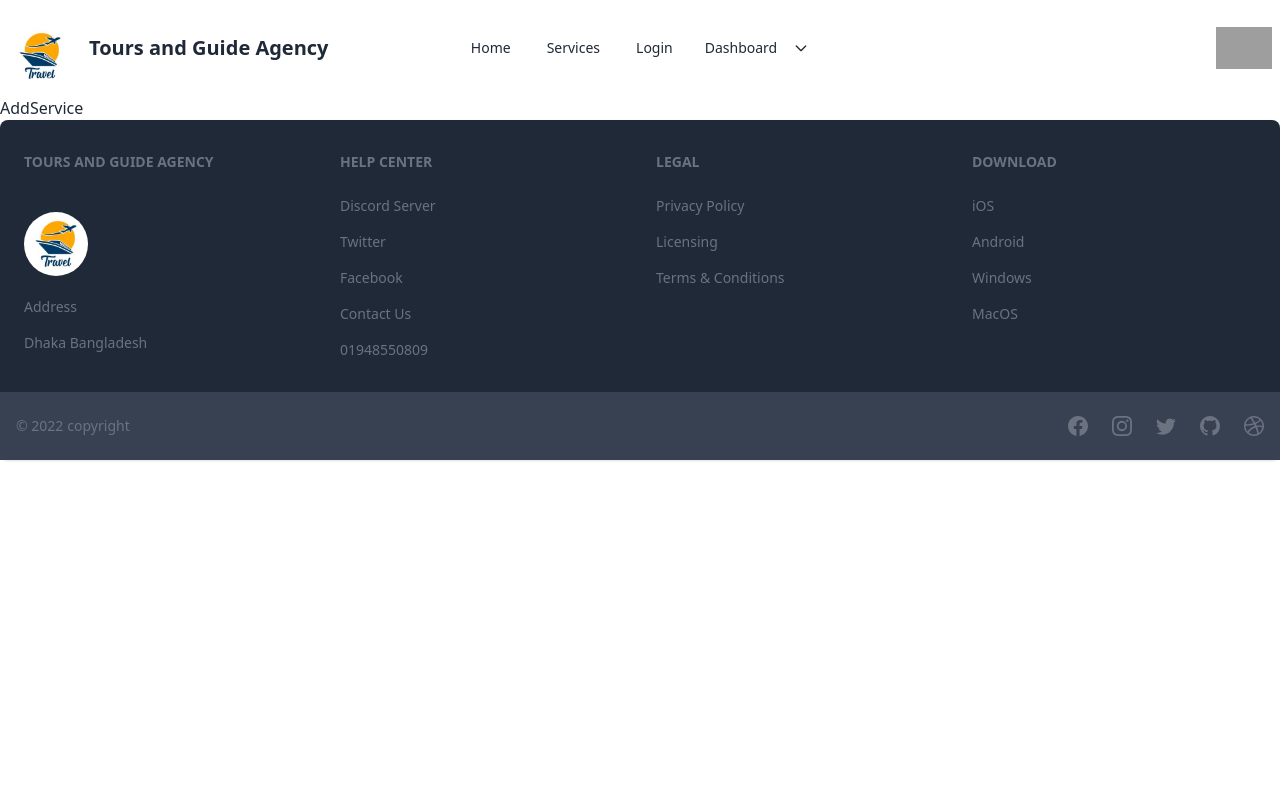
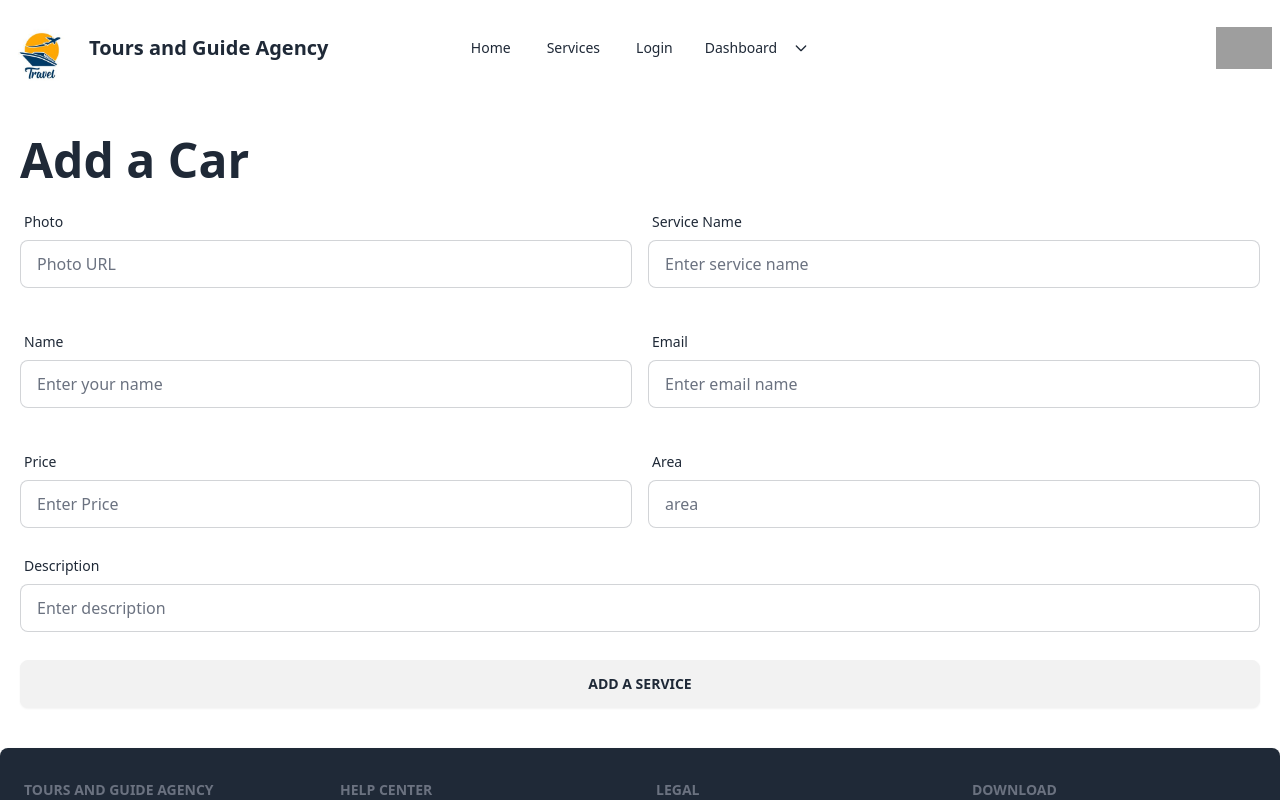
Before and after one commit to bdjahid/client-side-bdjahid, a React (Vite) app: page /addservices in a window 1280 px wide. Shown: the top 800 px of the page. Built offline with nearby package versions, Linux system fonts and the light colour scheme; no server answers; grey boxes are pictures that could not be loaded.

Commit message:
add service

```diff
--- a/src/pages/AddService/AddService.jsx
+++ b/src/pages/AddService/AddService.jsx
@@ -1,9 +1,79 @@
+import { useContext } from "react";
+import { AuthContext } from "../../provider/AuthProvider";
+
 
 
 const AddService = () => {
+    const { user } = useContext(AuthContext)
+    console.log(user)
+    const handleAddService = e => {
+        e.preventDefault()
+        console.log('click')
+        const from = e.target;
+        const photo = from.photo.value;
+        const service = from.service.value;
+        const name = from.name.value;
+        const email = from.email.value;
+        const price = from.price.value;
+        const area = from.area.value;
+        const description = from.description.value;
+
+        const newService = { photo, service, name, email, price, area, description };
+        console.log(newService)
+
+
+    }
     return (
-        <div>
-            AddService
+        <div className="my-10 mx-5">
+            <h2 className="text-5xl font-extrabold">Add a Car</h2>
+            <form onSubmit={handleAddService} className="mt-5">
+                <div className="grid grid-cols-1 md:grid-cols-2 gap-4">
+                    <div className="form-control w-full">
+                        <label className="label">
+                            <span className="label-text">Photo</span>
+                        </label>
+                        <input type="text" name="photo" placeholder="Photo URL" className="input input-bordered" required />
+                    </div>
+                    <div className="form-control mb-5">
+                        <label className="label">
+                            <span className="label-text">Service Name</span>
+                        </label>
+                        <input type="text" name="service" placeholder="Enter service name" className="input input-bordered" required />
+                    </div>
+                    <div className="form-control mb-5">
+                        <label className="label">
+                            <span className="label-text">Name</span>
+                        </label>
+                        <input defaultValue={user?.displayName
+                        } type="text" name="name" placeholder="Enter your name" className="input input-bordered" required />
+                    </div>
+                    <div className="form-control mb-5">
+                        <label className="label">
+                            <span className="label-text">Email</span>
+                        </label>
+                        <input defaultValue={user?.email} type="text" name="email" placeholder="Enter email name" className="input input-bordered" required />
+                    </div>
+                    <div className="form-control w-full mb-5">
+                        <label className="label">
+                            <span className="label-text">Price</span>
+                        </label>
+                        <input type="text" name="price" placeholder="Enter Price" className="input input-bordered" required />
+                    </div>
+                    <div className="form-control w-full mb-5">
+                        <label className="label">
+                            <span className="label-text">Area</span>
+                        </label>
+                        <input type="text" name="area" placeholder="area" className="input input-bordered" required />
+                    </div>
+                </div>
+                <div className="form-control mb-5">
+                    <label className="label">
+                        <span className="label-text">Description</span>
+                    </label>
+                    <input type="text" name="description" placeholder="Enter description" className="input input-bordered w-full" required />
+                </div>
+                <button className="btn w-full mt-2">ADD A SERVICE</button>
+            </form>
         </div>
     );
 };
```
